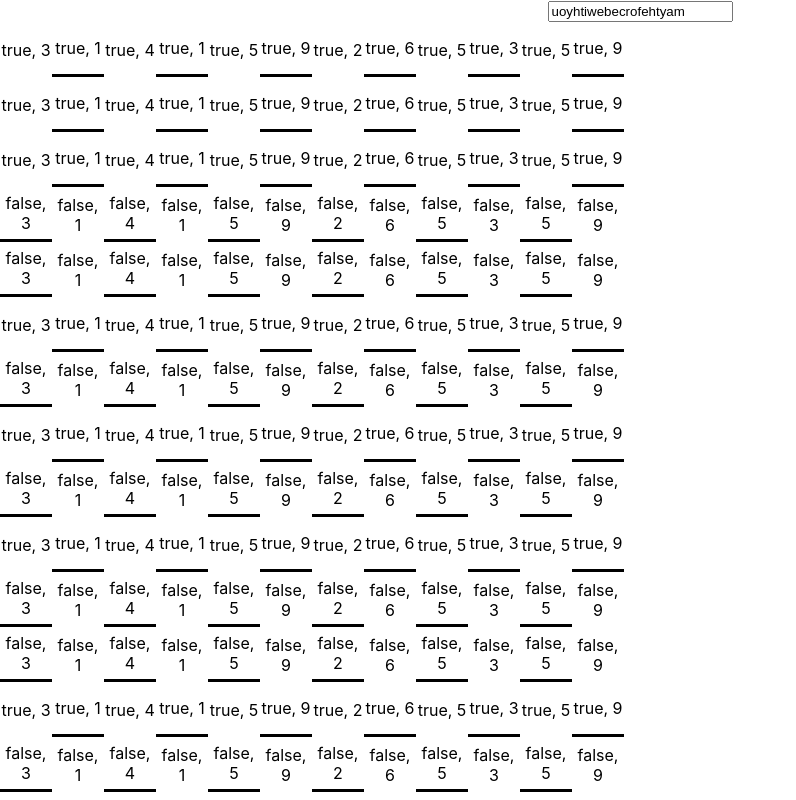
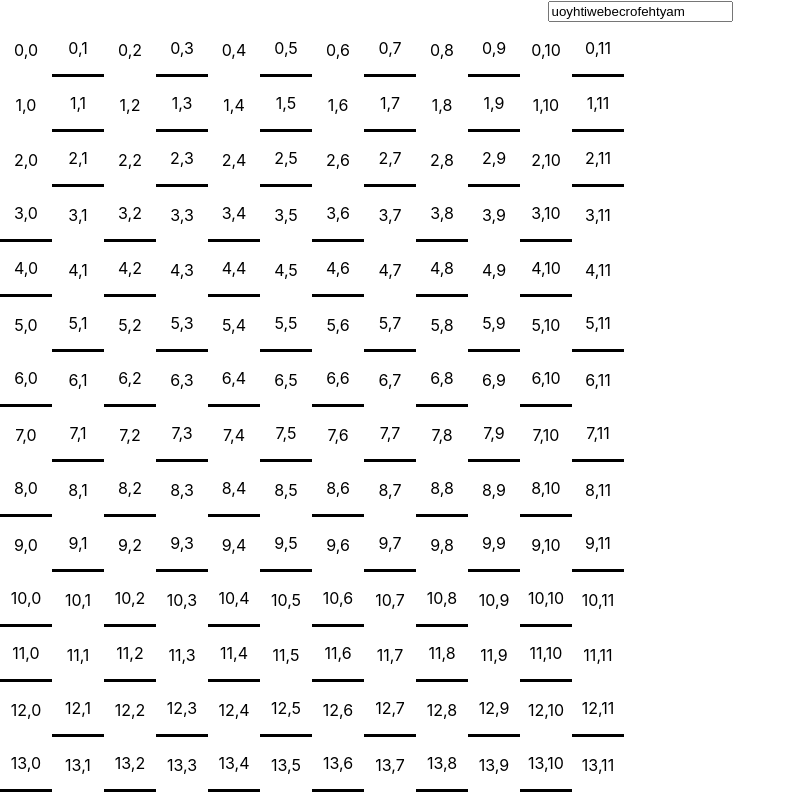
Before and after one commit to m0idodyr/hitomezashi-pattern-generator, a React (Create React App) app: page / in a window 1280 px wide. Shown: the top 800 px of the page, without its empty margins (0-796 px from the left). Built offline with nearby package versions, Linux system fonts and the light colour scheme.

Commit message:
Column iteration for final CSS class mapping

```diff
--- a/src/components/Matrix.js
+++ b/src/components/Matrix.js
@@ -64,13 +64,12 @@ class Matrix extends Component {
       array.forEach(element => {
         //Check if the innerHTML value is "even" or "odd" and return a table cell with the className accordingly
         if(booleanArray[rowIterator] === true && cellIterator % 2 === 1) {
-          elementArrayToReturn.push(<td className="borderBottom">{`${booleanArray[rowIterator]}, ${numberInputArrayToIterate[cellIterator]}`}</td>)
+          elementArrayToReturn.push(<td className="borderBottom">{`${element}`}</td>)
         } else if(booleanArray[rowIterator] === false && cellIterator % 2 === 0) {
-          elementArrayToReturn.push(<td className="borderBottom">{`${booleanArray[rowIterator]}, ${numberInputArrayToIterate[cellIterator]}`}</td>)
+          elementArrayToReturn.push(<td className="borderBottom">{`${element}`}</td>)
         } else {
-          elementArrayToReturn.push(<td className="teal">{`${booleanArray[rowIterator]}, ${numberInputArrayToIterate[cellIterator]}`}</td>)
+          elementArrayToReturn.push(<td className="noBorder">{`${element}`}</td>)
         }
-        console.log(cellIterator)
         cellIterator++
       })
       rowIterator++
@@ -97,6 +96,17 @@ class Matrix extends Component {
     //whether the first value is odd or even. Effectively we open the table arrays and re-map them accordingly to a new table.
     //See if you can look into the classNames of the <td>'s. If there's already a bottomBorder class and you should be injecting
     //the rightBorder class, return a version which has both, else just return the rightBorder.
+    let elementArrayToReturn = [];
+
+    for (let i = 0; i < this.state.stringInput.length; i++) {
+      //console.log(table[0].props.children[i].props.children)
+      console.log("RIVI ALKAA")
+      if (true) { //table[0].props.children[i].props.children % 2 === 1
+        for (let j = 0; j < this.state.numberInput.length; j++) {
+          console.log(table[i].props.children[j].props.children) //Logs columns from top to down.
+        }
+      }
+    }
 
     return rdyTable
   }
```
